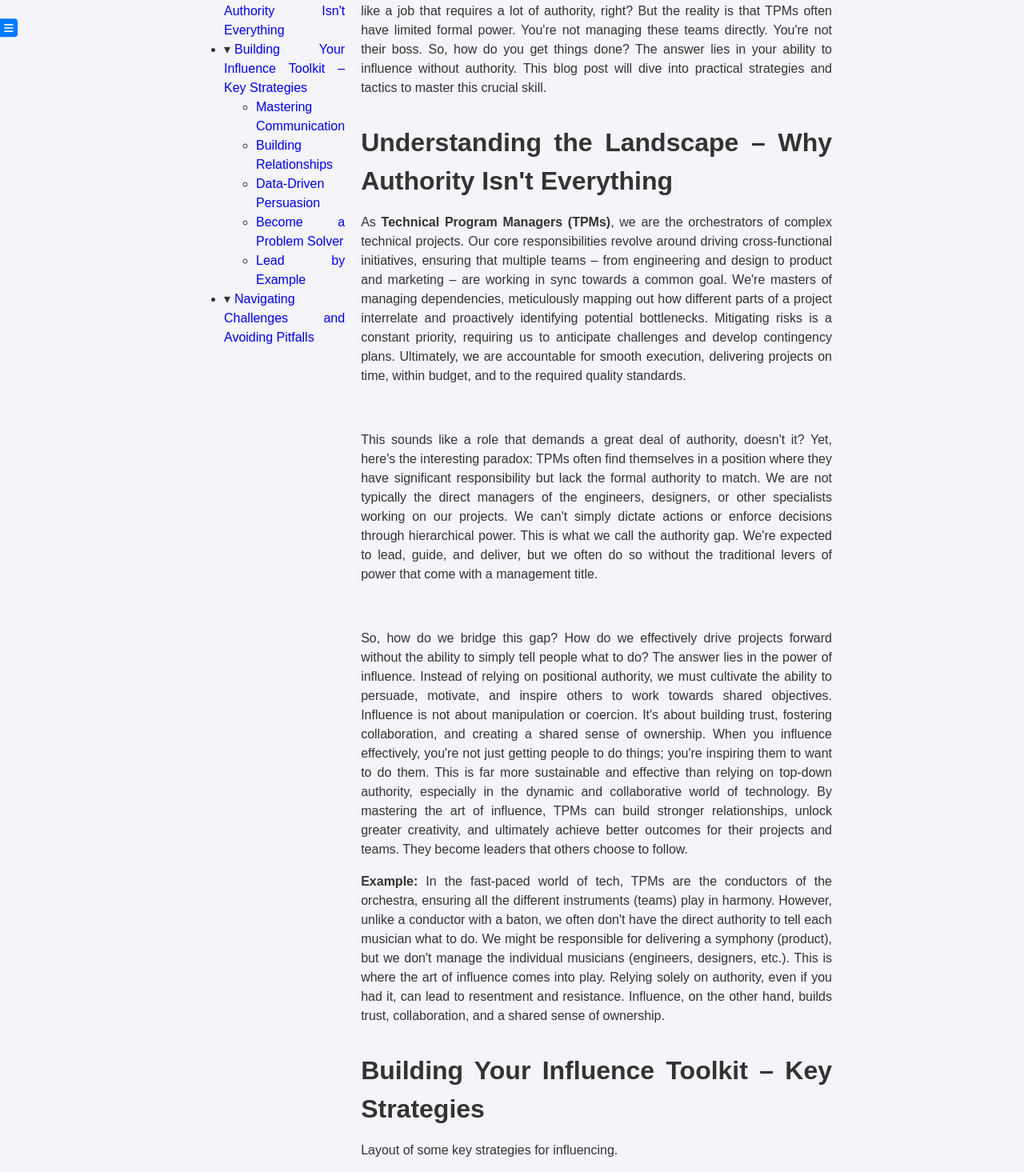
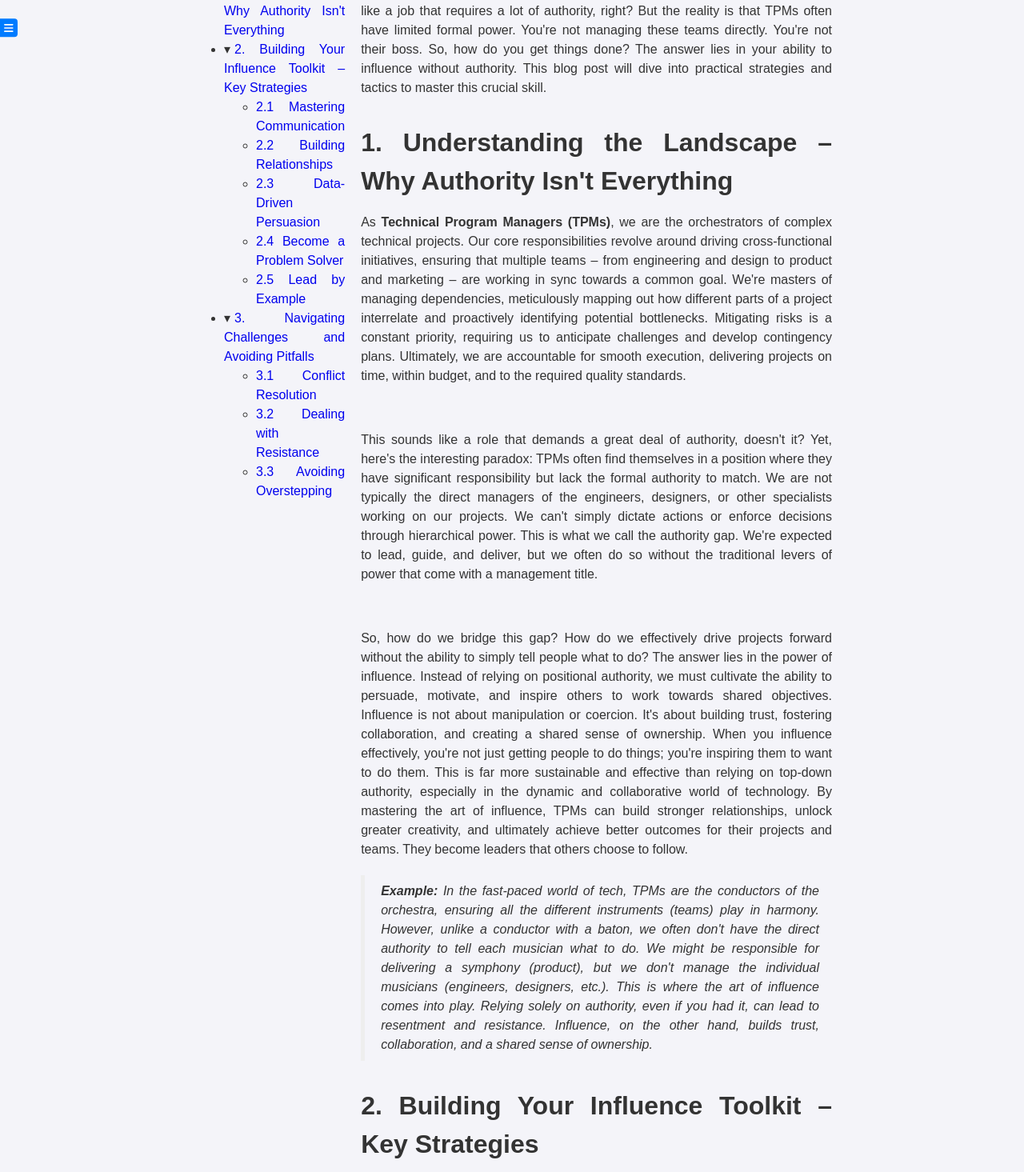
Before and after one commit to ashleybdsouza/tpm-blog, a React (Create React App) app: page /tpm-blog/post/1 in a window 1280 px wide. Shown: the part 365-1830 px from the top of the page at 80% size. Built offline with nearby package versions, Linux system fonts and the light colour scheme.

Commit message:
updating content on influencing

```diff
--- a/src/components/Post.js
+++ b/src/components/Post.js
@@ -111,7 +111,7 @@ function Post({ post }) {
             className={`floating-toc-icon ${showTocModal ? "open" : ""}`}
             onClick={toggleTocModal}
           >
-            <i className="fas fa-list"></i>
+            <FontAwesomeIcon icon={faBars} />
           </div>
         )}
 
@@ -210,12 +210,14 @@ function Post({ post }) {
                 {section.content}
               </ReactMarkdown>
               {section.example && (
+                <blockquote>
                   <ReactMarkdown
                     className="preserve-newlines"
                     remarkPlugins={[remarkGfm]}
                   >
                     {"**Example:** " + section.example}
                   </ReactMarkdown>
+                </blockquote>
               )}
 
               {section.subsections &&
@@ -233,12 +235,14 @@ function Post({ post }) {
                       {subsection.content}
                     </ReactMarkdown>
                     {subsection.example && (
+                      <blockquote>
                         <ReactMarkdown
                           className="preserve-newlines"
                           remarkPlugins={[remarkGfm]}
                         >
                           {"**Example:** " + subsection.example}
                         </ReactMarkdown>
+                      </blockquote>
                     )}
                   </div>
                 ))}
@@ -253,12 +257,14 @@ function Post({ post }) {
             {post.conclusion}
           </ReactMarkdown>
           {post.conclusionExample && (
+            <blockquote>
               <ReactMarkdown
                 className="preserve-newlines"
                 remarkPlugins={[remarkGfm]}
               >
                 {"**Example:** " + post.conclusionExample}
               </ReactMarkdown>
+            </blockquote>
           )}
         </div>
       </div>
--- a/src/data.js
+++ b/src/data.js
@@ -9,7 +9,7 @@ const blogPostData = [
         sections: [
             {
                 id: 1,
-                heading: "Understanding the Landscape – Why Authority Isn't Everything",
+                heading: "1. Understanding the Landscape – Why Authority Isn't Everything",
                 content: `As **Technical Program Managers (TPMs)**, we are the orchestrators of complex technical projects. Our core responsibilities revolve around driving cross-functional initiatives, ensuring that multiple teams – from engineering and design to product and marketing – are working in sync towards a common goal. We're masters of managing dependencies, meticulously mapping out how different parts of a project interrelate and proactively identifying potential bottlenecks. Mitigating risks is a constant priority, requiring us to anticipate challenges and develop contingency plans. Ultimately, we are accountable for smooth execution, delivering projects on time, within budget, and to the required quality standards.
 
 This sounds like a role that demands a great deal of authority, doesn't it? Yet, here's the interesting paradox: TPMs often find themselves in a position where they have significant responsibility but lack the formal authority to match. We are not typically the direct managers of the engineers, designers, or other specialists working on our projects. We can't simply dictate actions or enforce decisions through hierarchical power. This is what we call the authority gap. We're expected to lead, guide, and deliver, but we often do so without the traditional levers of power that come with a management title.
@@ -19,21 +19,22 @@ So, how do we bridge this gap? How do we effectively drive projects forward with
             },
             {
                 id: 2,
-                heading: "Building Your Influence Toolkit – Key Strategies",
-                content: "Layout of some key strategies for influencing.",
+                heading: "2. Building Your Influence Toolkit – Key Strategies",
+                content: "Below are some key strategies for influencing.",
                 subsections: [
                     {
                         id: 1,
-                        subheading: "Mastering Communication",
+                        subheading: "2.1 Mastering Communication",
                         content: `**Clarity and Transparency**: Be clear, concise, and open in your communication. Explain the "why" behind decisions and project goals.
 
 **Active Listening**: Truly listen to understand others' perspectives, concerns, and ideas.
+
 **Tailored Messaging**: Adapt your communication style to different stakeholders. Engineers will respond to data-driven arguments, while executives might need high-level summaries.`,
                         example: `Communication is your most powerful weapon. Don't just broadcast information; engage in meaningful dialogue. When explaining a project's priority, don't just state it's important. Explain why it's critical to the company's goals, the impact on customers, or the competitive landscape. And when someone raises a concern, don't dismiss it. Acknowledge it, understand the root cause, and address it thoughtfully.`,
                     },
                     {
                         id: 2,
-                        subheading: "Building Relationships",
+                        subheading: "2.2 Building Relationships",
                         content: `**Invest in Relationships**: Take the time to build genuine connections with team members, stakeholders, and other TPMs.
 
 **Understand Motivations**: Try to understand what motivates each individual. What are their goals, priorities, and pain points?
@@ -43,8 +44,8 @@ So, how do we bridge this gap? How do we effectively drive projects forward with
                     },
                     {
                         id: 3,
-                        subheading: "Data-Driven Persuasion",
-                        content: `Leverage Data: Use data and metrics to support your arguments and demonstrate the impact of decisions.
+                        subheading: "2.3 Data-Driven Persuasion",
+                        content: `**Leverage Data**: Use data and metrics to support your arguments and demonstrate the impact of decisions.
 
 **Visualize Data**: Present data in a clear and compelling way, using charts, graphs, and dashboards.
 
@@ -53,7 +54,7 @@ So, how do we bridge this gap? How do we effectively drive projects forward with
                     },
                     {
                         id: 4,
-                        subheading: "Become a Problem Solver",
+                        subheading: "2.4 Become a Problem Solver",
                         content: `**Identify Roadblocks**: Proactively identify potential obstacles and bottlenecks.
 
 **Facilitate Solutions**: Don't just point out problems; be a part of the solution. Bring stakeholders together to brainstorm and find solutions collaboratively.
@@ -63,7 +64,7 @@ So, how do we bridge this gap? How do we effectively drive projects forward with
                     },
                     {
                         id: 5,
-                        subheading: "Lead by Example",
+                        subheading: "2.5 Lead by Example",
                         content: `**Demonstrate Commitment**: Be passionate about the project and demonstrate your commitment through your actions.
 
 **Be Accountable**: Take ownership of your responsibilities and be accountable for the outcomes.
@@ -75,21 +76,59 @@ So, how do we bridge this gap? How do we effectively drive projects forward with
             },
             {
                 id: 3,
-                heading: "Navigating Challenges and Avoiding Pitfalls",
-                content: `**Conflict Resolution**: Address how to handle disagreements and conflicts constructively.
+                heading: "3. Navigating Challenges and Avoiding Pitfalls",
+                content: `Influence isn't always smooth sailing. You'll encounter resistance, disagreements, and challenges along the way. When conflicts arise, don't shy away from them. Address them head-on, using your communication and problem-solving skills to find a resolution that works for everyone. And remember, your goal is to influence, not to control. Avoid overstepping your bounds or micromanaging teams.`,
+                subsections: [
+                    {
+                      id: 1,
+                      subheading: "3.1 Conflict Resolution",
+                      content: `Disagreements are a natural part of any collaborative endeavor, especially in complex projects with multiple teams and stakeholders. As a TPM, you'll often find yourself in the middle of differing opinions and priorities.  The key is to approach conflict not as a threat but as an opportunity for growth and innovation.
 
-**Dealing with Resistance**: Offer strategies for overcoming resistance to change or new ideas.
+**Strategies for Constructive Conflict Resolution**:
+1. **Acknowledge and Validate:**  Begin by acknowledging that a conflict exists and validating the perspectives of all parties involved.  Let everyone know they've been heard, even if you don't necessarily agree with them. Phrases like, "I understand your concern about..." or "I see where you're coming from..." can be helpful.
+2. **Focus on Interests, Not Positions:** Encourage everyone to move beyond their stated positions (what they *say* they want) and focus on their underlying interests (what they *actually* need or value).  Ask "why" questions to uncover these deeper motivations.
+3. **Facilitate, Don't Dictate:** Your role is to facilitate a productive conversation, not to impose your own solution.  Ask open-ended questions, encourage active listening, and help the parties find common ground.
+4. **Find Common Goals:** Remind everyone of the shared project goals and objectives. Emphasize that you're all on the same team, working towards the same ultimate outcome.
+5. **Brainstorm Solutions Collaboratively:**  Once everyone feels heard and understood, work together to brainstorm potential solutions. Encourage creativity and be open to compromise.
+6. **Document Decisions and Follow Up:**  After a resolution is reached, document the agreed-upon solution and follow up to ensure that it's being implemented effectively.
+                      `,
+                      example: "Imagine two teams disagreeing on the technical approach for a new feature. Instead of taking sides, a skilled TPM would bring both teams together, acknowledge their concerns, and facilitate a discussion focused on the underlying interests.  Perhaps one team is worried about performance, while the other is concerned about development time. By understanding these interests, the TPM can guide them towards a solution that addresses both concerns, perhaps by exploring alternative approaches or adjusting the project timeline."
+                    },
+                    {
+                      id: 2,
+                      subheading: "3.2 Dealing with Resistance",
+                      content: `Resistance to change is a common hurdle in any project.  People may be resistant to new ideas, new processes, or new technologies for a variety of reasons, including fear of the unknown, lack of understanding, or perceived loss of control. As a TPM, your ability to overcome resistance is essential for driving progress.
 
-**Avoiding Overstepping**: Emphasize the importance of staying within the boundaries of your role and not trying to exert undue control.`,
-                example: `Influence isn't always smooth sailing. You'll encounter resistance, disagreements, and challenges along the way. When conflicts arise, don't shy away from them. Address them head-on, using your communication and problem-solving skills to find a resolution that works for everyone. And remember, your goal is to influence, not to control. Avoid overstepping your bounds or micromanaging teams.`,
+**Strategies for Overcoming Resistance**:
+1.   **Communicate Early and Often:**  Don't spring changes on people at the last minute. Communicate the rationale behind the change clearly and transparently from the outset. Explain the "why" in a way that resonates with your audience.
+2.   **Address Concerns Proactively:** Anticipate potential concerns and address them head-on. Be prepared to answer questions and provide reassurance.
+3.   **Emphasize the Benefits:** Clearly articulate the positive outcomes of the change. How will it make things better for the team, the project, or the company?
+4.   **Involve People in the Process:**  Whenever possible, involve those who will be affected by the change in the decision-making process. This can increase buy-in and reduce resistance.
+5.   **Pilot Programs and Incremental Rollouts:**  Instead of implementing a large-scale change all at once, consider a phased approach. Start with a pilot program or a smaller-scale rollout to gather feedback and make adjustments before implementing the change more broadly.
+6.   **Celebrate Small Wins:** Acknowledge and celebrate early successes to build momentum and demonstrate the value of the change.
+7.   **Lead by Example:** Demonstrate your own commitment to the change through your actions and words.
+                      `,
+                      example: "Suppose you're introducing a new project management tool. Instead of simply announcing the change, proactively communicate the benefits of the new tool, such as improved collaboration and visibility. Address concerns about the learning curve by offering training and support. Consider piloting the tool with a small team first to gather feedback and demonstrate its value before rolling it out to the entire organization"
+                    },
+                    {
+                      id: 3,
+                      subheading: "3.3 Avoiding Overstepping",
+                      content: `Resistance to change is a common hurdle in any project.  People may be resistant to new ideas, new processes, or new technologies for a variety of reasons, including fear of the unknown, lack of understanding, or perceived loss of control. As a TPM, your ability to overcome resistance is essential for driving progress.
+
+**Guidelines of Staying within your lane**
+1.  **Respect Team Autonomy:**  Trust teams to manage their own work and make decisions within their areas of expertise. Avoid dictating solutions or imposing your own preferences. Provide guidance and support. Not step-by-step instructions.
+2.  **Focus on the "What," Not the "How":**  Clearly define the desired outcomes and objectives, but allow teams the flexibility to determine the best way to achieve them.
+3.  **Delegate Effectively:**  Empower team members to take ownership of tasks and responsibilities. Resist the urge to do everything yourself.
+4.  **Seek Input, Not Validation:**  When making decisions, seek input from others to gain different perspectives and build consensus. Don't simply seek validation for your own pre-determined ideas.
+5.  **Be Transparent About Decision-Making:**  Clearly explain the rationale behind your decisions, especially when they impact others.
+6.  **Give Credit Where It's Due:**  Acknowledge and appreciate the contributions of others.  Make sure the team gets the recognition they deserve.
+                      `,
+                      example: "As a TPM, you might be responsible for setting the overall project timeline, but you shouldn't be dictating how many hours each engineer should spend on a particular task.  Instead, work with the engineering lead to establish realistic timelines and milestones, and then trust the team to manage their own work accordingly. Your role is to provide support, remove roadblocks, and ensure that everyone is aligned towards the common goal, not to micromanage the details of their work."
+                    }
+                  ]
             },
         ],
-        conclusion: `Recap of Key Takeaways: Briefly summarize the main points of the blog post.
-
-**Call to Action**: Encourage readers to put these strategies into practice and share their experiences.
-
-**Final Thought**: Reiterate the importance of influence for TPMs and its positive impact on project success and career growth.`,
-        conclusionExample: `Mastering the art of influence is a journey, not a destination. By consistently applying these strategies – honing your communication, building strong relationships, leveraging data, becoming a problem solver, and leading by example – you can become a highly effective TPM, even without formal authority. You'll drive projects to success, build strong teams, and advance your career. So, embrace the power of influence and start making a difference today!`,
+        conclusion: `Mastering the art of influence is a journey, not a destination. By consistently applying these strategies – honing your communication, building strong relationships, leveraging data, becoming a problem solver, and leading by example – you can become a highly effective TPM, even without formal authority. You'll drive projects to success, build strong teams, and advance your career. So, embrace the power of influence and start making a difference today!`,
     },
     {
         id: 2,
@@ -102,6 +141,7 @@ So, how do we bridge this gap? How do we effectively drive projects forward with
                 id: 1,
                 heading: "Why Risk Management Matters for TPMs",
                 content: `**The Cost of Unmanaged Risks**: Briefly explain the potential negative consequences of not managing risks effectively: project delays, budget overruns, scope creep, missed deadlines, damaged reputations, and even project failure.
+
 
 **The TPM's Role in Risk Management**: Emphasize that while risk management is a shared responsibility, TPMs play a crucial role in orchestrating the process and ensuring that risks are addressed proactively.
 
--- a/src/styles/App.css
+++ b/src/styles/App.css
@@ -375,3 +375,14 @@ body {
 .preserve-newlines {
   white-space: pre-wrap;
 }
+
+blockquote {
+  border-left: 5px solid #ccc; /* Customize the border color */
+  margin: 1.5em 0; /* Adjust margin as needed */
+  padding: 0.5em 1em; /* Adjust padding as needed */
+  font-style: italic;
+}
+
+blockquote p {
+  display: inline; /* Prevents the blockquote from taking up the full width */
+}
```
Lines whose indentation alone changed are shown as unchanged.
